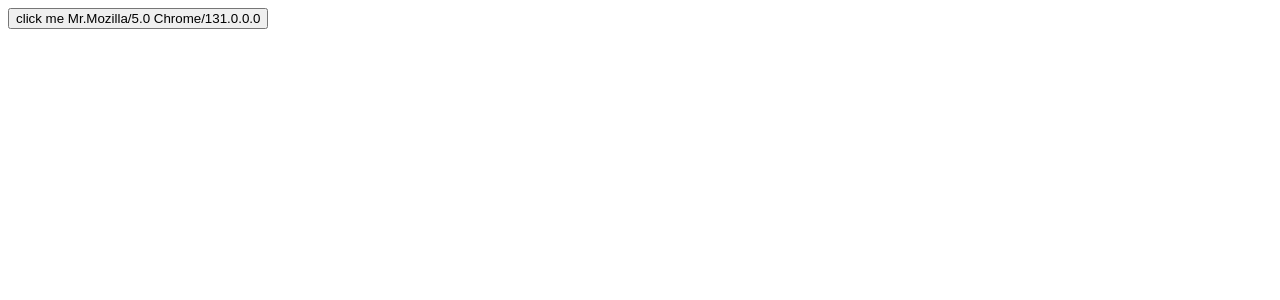
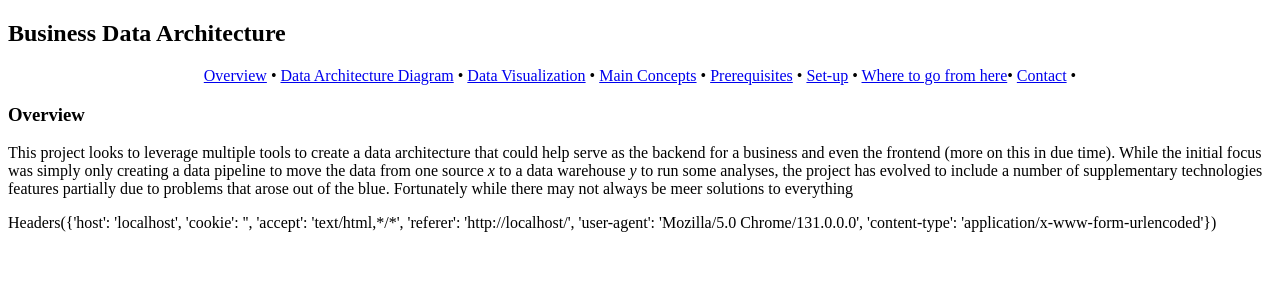
Before and after one commit to raindata5/arch_patterns, a FastAPI app: page / in a window 1280 px wide. Shown: the top 300 px of the page. Run offline with FastAPI, Linux system fonts and the light colour scheme; parts of the project's set-up code (start-up, migrations or seed data) failed here and were passed over.

Commit message:
refactor config to support other envs; refactor index view function; add content to index.html

```diff
--- a/src/entrypoints/config.py
+++ b/src/entrypoints/config.py
@@ -12,3 +12,6 @@ class Settings(BaseSettings):
 
 
 settings = Settings()
+config = {
+    'development': settings
+}
--- a/src/entrypoints/main.py
+++ b/src/entrypoints/main.py
@@ -44,7 +44,7 @@ from service_layer.message_bus import MessageBus
 
 from fastapi import FastAPI
 from fastapi.middleware.cors import CORSMiddleware
-
+import json
 
 logger = logging.getLogger()
 logger.setLevel(logging.INFO)
@@ -71,7 +71,9 @@ bsed_deps = bootstrap.bootstrap()
 
 @app.get("/", response_class=HTMLResponse)
 def read_root(request: Request):
-    return HTMLResponse(content = f'''<button> click me Mr.{request.headers.get('User-Agent')} </button>''', status_code=200)
+    return templates.TemplateResponse(
+        'index.html', {"request": request.headers}
+    )
 
 @app.get("/batch/{batch_reference}", response_class=HTMLResponse)
 def batches(request: Request, batch_reference: str):
--- a/src/templates/index.html
+++ b/src/templates/index.html
@@ -1,10 +1,47 @@
+<!DOCTYPE html>
+<html lang="en">
 <head>
-     {% block head %}
- <title>{% block title %}{% endblock %} - My Application</title>
- {% endblock %}
+    {% block head %}
+    <title>{% block title %}{% endblock %} - Gourmand</title>
+    <meta charset="UTF-8">
+    <meta name="viewport" content="width=device-width, initial-scale=1.0">
+    <link rel="icon" type="image/x-icon" href="https://th.bing.com/th/id/R.90e901ad5a648cfd2ed38519d7422247?rik=%2baBW82Y1%2bie5aA&riu=http%3a%2f%2fvignette2.wikia.nocookie.net%2fclashroyale%2fimages%2fb%2fb2%2fSad_Face.png%2frevision%2flatest%3fcb%3d20160706235335&ehk=L9Sl2BZCQB8AShTJ7Q1QDG%2flGrkbnrFnk1JHHlxA%2b7A%3d&risl=&pid=ImgRaw&r=0">
+    {% endblock %}
 </head>
-
 <body>
     {% block body %}
+    <div>
+        <h2> Business Data Architecture</h2>
+        <p align="center">
+            <a href="#overview">Overview</a> •
+              <a href="#data-architecture-diagram">Data Architecture Diagram</a> •
+              <a href="#data-visualization">Data Visualization</a> •
+                <a href="#main-concepts">Main Concepts</a> •
+                <a href="#prerequisites">Prerequisites</a> •
+                <a href="#set-up">Set-up</a> •
+                <a href="#where-to-go-from-here">Where to go from here</a>•
+                <a href="#contact">Contact</a> •
+            </p>
+            <div>
+                <h3>Overview</h3>
+                <p>
+                    This project looks to leverage multiple tools to create a data architecture
+                    that could help serve as the backend for a business and even the frontend
+                    (more on this in due time). While the initial focus was simply only creating
+                    a data pipeline to move the data from one source <em>x</em> to a data warehouse <em>y</em>
+                    to run some analyses, the project has evolved to include a number of supplementary technologies
+                    features partially due to problems that arose out of the blue.
+                    Fortunately while there may not always be meer solutions to everything
+                </p>
+
+            </div>
+    <p>
+        {{request}}
+    </p>
+    </div>
     {% endblock %}
+    <script>
+        console.log("ronald here")
+    </script>
 </body>
+</html>
```
